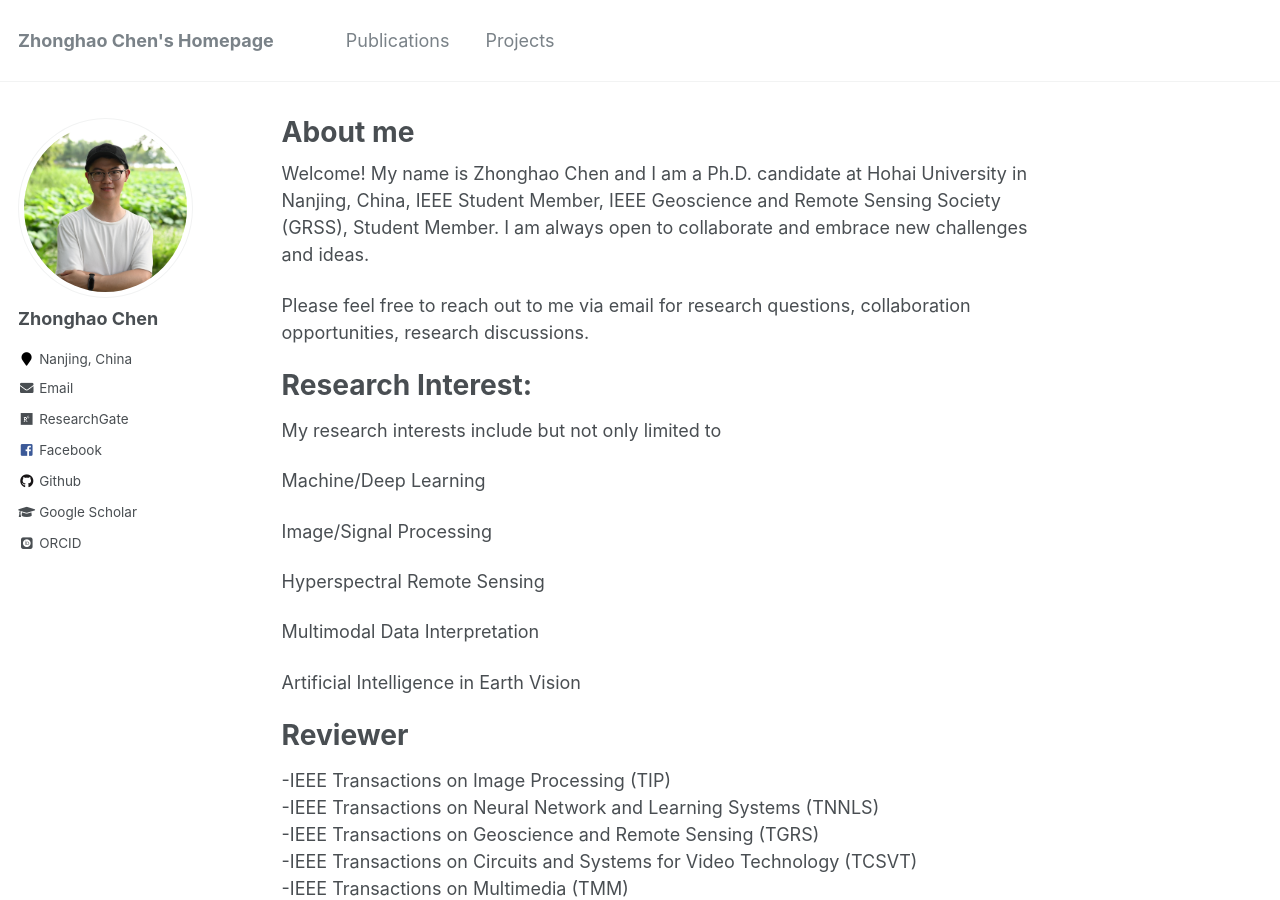
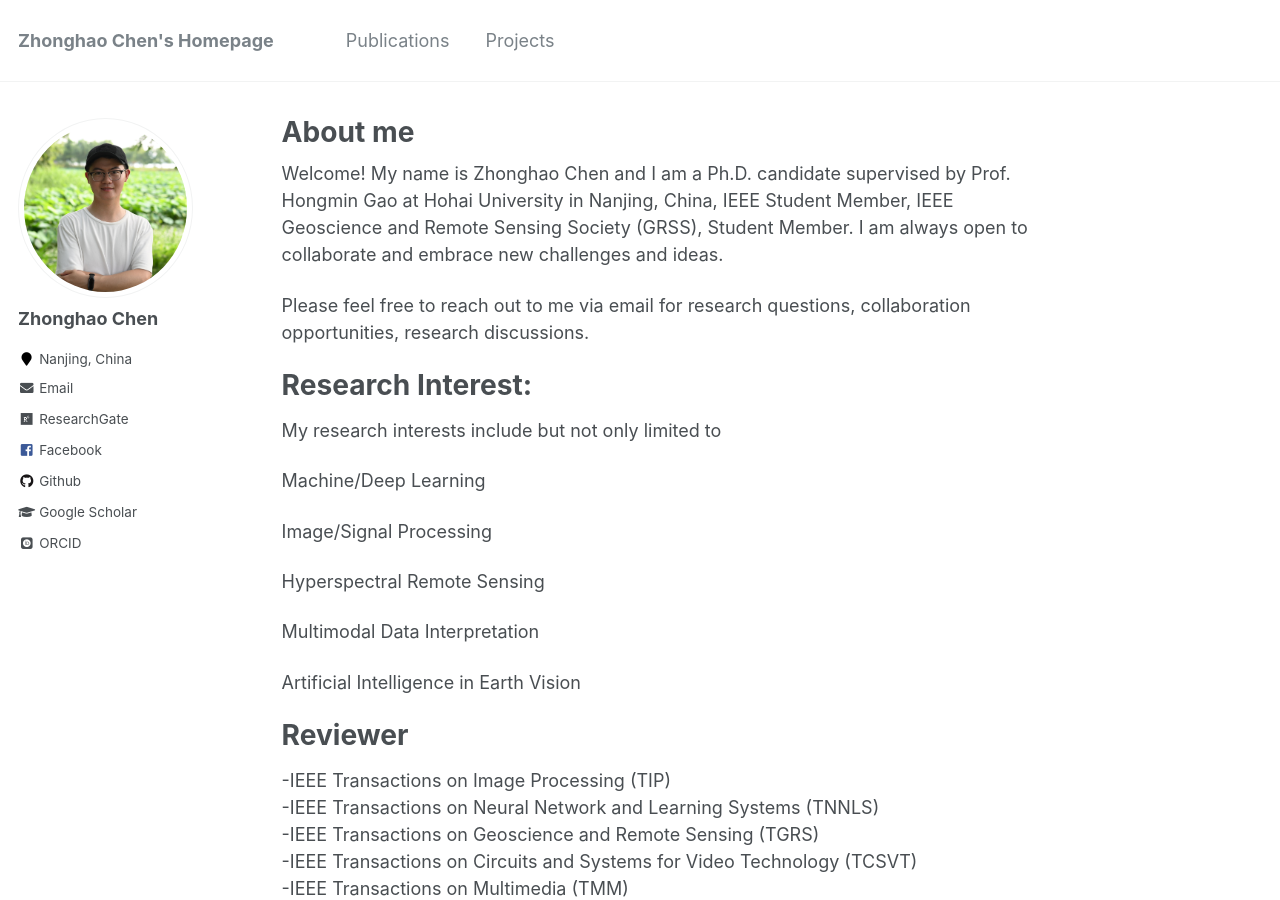
Before and after one commit to zhonghaochen/zhonghaochen.github.io, a Jekyll site: the page built from _pages/about.md, in a window 1280 px wide and 900 px high. Built offline with Jekyll 4.4.1, drawn with Linux system fonts in a browser that asks for light colours; some web fonts are replaced.

Commit message:
Update about.md

```diff
--- a/_pages/about.md
+++ b/_pages/about.md
@@ -8,7 +8,7 @@ redirect_from:
   - /about.html
 ---
 
-Welcome! My name is Zhonghao Chen and I am a Ph.D. candidate at Hohai University in Nanjing, China, IEEE Student Member, IEEE Geoscience and Remote Sensing Society (GRSS), Student Member. I am always open to collaborate and embrace new challenges and ideas.
+Welcome! My name is Zhonghao Chen and I am a Ph.D. candidate supervised by Prof. Hongmin Gao at Hohai University in Nanjing, China, IEEE Student Member, IEEE Geoscience and Remote Sensing Society (GRSS), Student Member. I am always open to collaborate and embrace new challenges and ideas.
 
 Please feel free to reach out to me via email for research questions, collaboration opportunities, research discussions.
 
```
